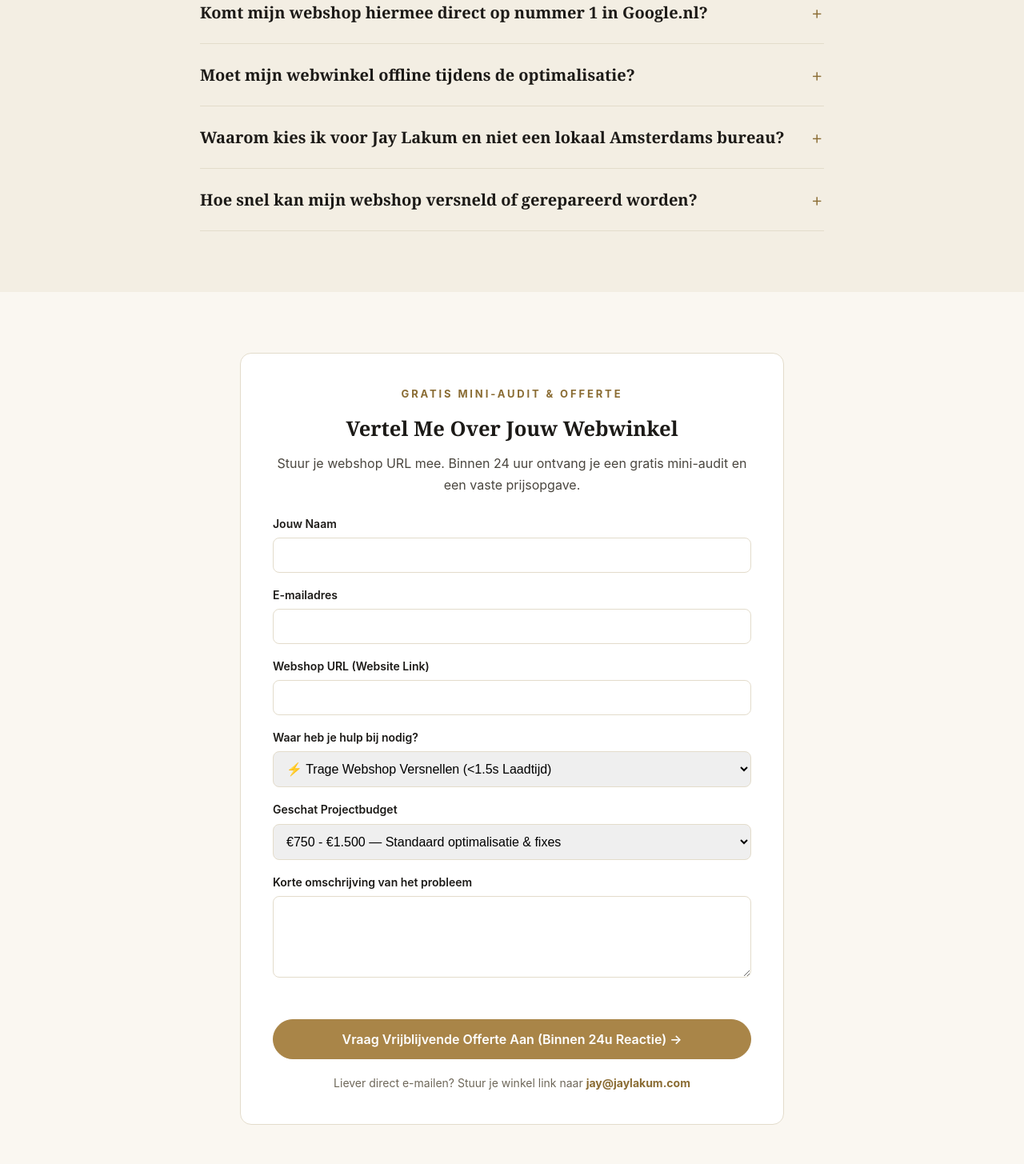
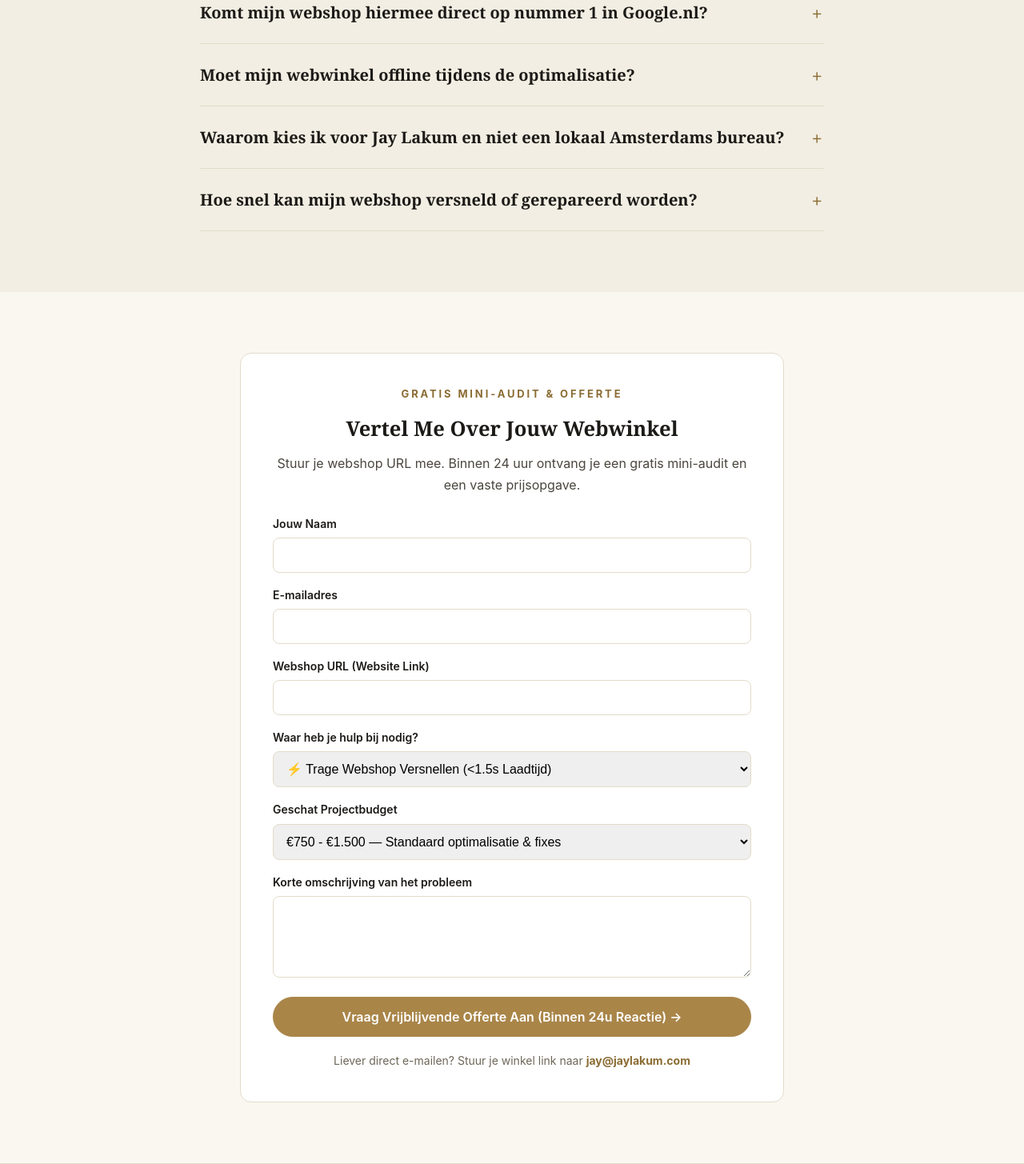
Before and after one commit to lakumjay/jaylakum, a PHP site: page /nl/ in a window 1280 px wide. Shown: the part 4580-6035 px from the top of the page at 80% size. Run offline with PHP 8.4, Linux system fonts and the light colour scheme; some libraries are stand-ins or nearby versions.

Commit message:
Remove invalid reCAPTCHA box to eliminate red error and preserve clean form conversion

```diff
--- a/index.html
+++ b/index.html
@@ -1015,8 +1015,7 @@
             </div>
             <!-- Optional Cloudflare Turnstile Free Anti-Bot Widget container -->
             <div class="cf-turnstile" data-sitekey="0x4AAAAAAAx_PLACEHOLDER_KEY" data-theme="auto" style="margin-bottom:12px"></div>
-            <div class="g-recaptcha" data-sitekey="6LdWFgluAAAAABNJxy864jQVCCq-9JzdpJizcnWS" style="margin-bottom:12px"></div>
-            <button class="btn" id="contactSubmitBtn" type="submit" style="justify-content:center">Send my requirement</button>
+              <button class="btn" id="contactSubmitBtn" type="submit" style="justify-content:center">Send my requirement</button>
             <div id="formStatusMsg" style="display:none;margin-top:14px;padding:12px 16px;border-radius:8px;font-size:14px;line-height:1.5;"></div>
             <p class="form-note">🛡️ Protected against spam. Your message goes straight to my personal inbox. Fixed price quote within 24 hours.</p>
           </form>
--- a/index.php
+++ b/index.php
@@ -1015,8 +1015,7 @@
             </div>
             <!-- Optional Cloudflare Turnstile Free Anti-Bot Widget container -->
             <div class="cf-turnstile" data-sitekey="0x4AAAAAAAx_PLACEHOLDER_KEY" data-theme="auto" style="margin-bottom:12px"></div>
-            <div class="g-recaptcha" data-sitekey="6LdWFgluAAAAABNJxy864jQVCCq-9JzdpJizcnWS" style="margin-bottom:12px"></div>
-            <button class="btn" id="contactSubmitBtn" type="submit" style="justify-content:center">Send my requirement</button>
+              <button class="btn" id="contactSubmitBtn" type="submit" style="justify-content:center">Send my requirement</button>
             <div id="formStatusMsg" style="display:none;margin-top:14px;padding:12px 16px;border-radius:8px;font-size:14px;line-height:1.5;"></div>
             <p class="form-note">🛡️ Protected against spam. Your message goes straight to my personal inbox. Fixed price quote within 24 hours.</p>
           </form>
--- a/nl/amsterdam/index.html
+++ b/nl/amsterdam/index.html
@@ -585,7 +585,6 @@
             <textarea id="nl-msg" name="message" rows="4" required style="width:100%;padding:12px;border:1px solid var(--line);border-radius:8px;font-size:16px" placeholder=""></textarea>
           </div>
           <!-- Cloudflare Turnstile Placeholder -->
-          <div class="g-recaptcha" data-sitekey="6LdWFgluAAAAABNJxy864jQVCCq-9JzdpJizcnWS" style="margin-bottom:12px"></div>
           <button type="submit" id="nl-submit-btn" class="btn" style="width:100%;justify-content:center;padding:14px">Vraag Vrijblijvende Offerte Aan (Binnen 24u Reactie) →</button>
           <div id="nl-status-msg" style="display:none;padding:12px;border-radius:8px;font-size:14px;line-height:1.5;"></div>
         </form>
--- a/nl/amsterdam/index.php
+++ b/nl/amsterdam/index.php
@@ -585,7 +585,6 @@
             <textarea id="nl-msg" name="message" rows="4" required style="width:100%;padding:12px;border:1px solid var(--line);border-radius:8px;font-size:16px" placeholder=""></textarea>
           </div>
           <!-- Cloudflare Turnstile Placeholder -->
-          <div class="g-recaptcha" data-sitekey="6LdWFgluAAAAABNJxy864jQVCCq-9JzdpJizcnWS" style="margin-bottom:12px"></div>
           <button type="submit" id="nl-submit-btn" class="btn" style="width:100%;justify-content:center;padding:14px">Vraag Vrijblijvende Offerte Aan (Binnen 24u Reactie) →</button>
           <div id="nl-status-msg" style="display:none;padding:12px;border-radius:8px;font-size:14px;line-height:1.5;"></div>
         </form>
--- a/nl/den-haag/index.html
+++ b/nl/den-haag/index.html
@@ -585,7 +585,6 @@
             <textarea id="nl-msg" name="message" rows="4" required style="width:100%;padding:12px;border:1px solid var(--line);border-radius:8px;font-size:16px" placeholder=""></textarea>
           </div>
           <!-- Cloudflare Turnstile Placeholder -->
-          <div class="g-recaptcha" data-sitekey="6LdWFgluAAAAABNJxy864jQVCCq-9JzdpJizcnWS" style="margin-bottom:12px"></div>
           <button type="submit" id="nl-submit-btn" class="btn" style="width:100%;justify-content:center;padding:14px">Vraag Vrijblijvende Offerte Aan (Binnen 24u Reactie) →</button>
           <div id="nl-status-msg" style="display:none;padding:12px;border-radius:8px;font-size:14px;line-height:1.5;"></div>
         </form>
--- a/nl/den-haag/index.php
+++ b/nl/den-haag/index.php
@@ -585,7 +585,6 @@
             <textarea id="nl-msg" name="message" rows="4" required style="width:100%;padding:12px;border:1px solid var(--line);border-radius:8px;font-size:16px" placeholder=""></textarea>
           </div>
           <!-- Cloudflare Turnstile Placeholder -->
-          <div class="g-recaptcha" data-sitekey="6LdWFgluAAAAABNJxy864jQVCCq-9JzdpJizcnWS" style="margin-bottom:12px"></div>
           <button type="submit" id="nl-submit-btn" class="btn" style="width:100%;justify-content:center;padding:14px">Vraag Vrijblijvende Offerte Aan (Binnen 24u Reactie) →</button>
           <div id="nl-status-msg" style="display:none;padding:12px;border-radius:8px;font-size:14px;line-height:1.5;"></div>
         </form>
--- a/nl/eindhoven/index.html
+++ b/nl/eindhoven/index.html
@@ -585,7 +585,6 @@
             <textarea id="nl-msg" name="message" rows="4" required style="width:100%;padding:12px;border:1px solid var(--line);border-radius:8px;font-size:16px" placeholder=""></textarea>
           </div>
           <!-- Cloudflare Turnstile Placeholder -->
-          <div class="g-recaptcha" data-sitekey="6LdWFgluAAAAABNJxy864jQVCCq-9JzdpJizcnWS" style="margin-bottom:12px"></div>
           <button type="submit" id="nl-submit-btn" class="btn" style="width:100%;justify-content:center;padding:14px">Vraag Vrijblijvende Offerte Aan (Binnen 24u Reactie) →</button>
           <div id="nl-status-msg" style="display:none;padding:12px;border-radius:8px;font-size:14px;line-height:1.5;"></div>
         </form>
--- a/nl/eindhoven/index.php
+++ b/nl/eindhoven/index.php
@@ -585,7 +585,6 @@
             <textarea id="nl-msg" name="message" rows="4" required style="width:100%;padding:12px;border:1px solid var(--line);border-radius:8px;font-size:16px" placeholder=""></textarea>
           </div>
           <!-- Cloudflare Turnstile Placeholder -->
-          <div class="g-recaptcha" data-sitekey="6LdWFgluAAAAABNJxy864jQVCCq-9JzdpJizcnWS" style="margin-bottom:12px"></div>
           <button type="submit" id="nl-submit-btn" class="btn" style="width:100%;justify-content:center;padding:14px">Vraag Vrijblijvende Offerte Aan (Binnen 24u Reactie) →</button>
           <div id="nl-status-msg" style="display:none;padding:12px;border-radius:8px;font-size:14px;line-height:1.5;"></div>
         </form>
--- a/nl/index.html
+++ b/nl/index.html
@@ -625,7 +625,6 @@
             <textarea id="nl-msg" name="message" rows="4" required style="width:100%;padding:12px;border:1px solid var(--line);border-radius:8px;font-size:16px" placeholder=""></textarea>
           </div>
           <!-- Cloudflare Turnstile Placeholder -->
-          <div class="g-recaptcha" data-sitekey="6LdWFgluAAAAABNJxy864jQVCCq-9JzdpJizcnWS" style="margin-bottom:12px"></div>
           <button type="submit" id="nl-submit-btn" class="btn" style="width:100%;justify-content:center;padding:14px">Vraag Vrijblijvende Offerte Aan (Binnen 24u Reactie) →</button>
           <div id="nl-status-msg" style="display:none;padding:12px;border-radius:8px;font-size:14px;line-height:1.5;"></div>
         </form>
--- a/nl/index.php
+++ b/nl/index.php
@@ -625,7 +625,6 @@
             <textarea id="nl-msg" name="message" rows="4" required style="width:100%;padding:12px;border:1px solid var(--line);border-radius:8px;font-size:16px" placeholder=""></textarea>
           </div>
           <!-- Cloudflare Turnstile Placeholder -->
-          <div class="g-recaptcha" data-sitekey="6LdWFgluAAAAABNJxy864jQVCCq-9JzdpJizcnWS" style="margin-bottom:12px"></div>
           <button type="submit" id="nl-submit-btn" class="btn" style="width:100%;justify-content:center;padding:14px">Vraag Vrijblijvende Offerte Aan (Binnen 24u Reactie) →</button>
           <div id="nl-status-msg" style="display:none;padding:12px;border-radius:8px;font-size:14px;line-height:1.5;"></div>
         </form>
--- a/nl/rotterdam/index.html
+++ b/nl/rotterdam/index.html
@@ -585,7 +585,6 @@
             <textarea id="nl-msg" name="message" rows="4" required style="width:100%;padding:12px;border:1px solid var(--line);border-radius:8px;font-size:16px" placeholder=""></textarea>
           </div>
           <!-- Cloudflare Turnstile Placeholder -->
-          <div class="g-recaptcha" data-sitekey="6LdWFgluAAAAABNJxy864jQVCCq-9JzdpJizcnWS" style="margin-bottom:12px"></div>
           <button type="submit" id="nl-submit-btn" class="btn" style="width:100%;justify-content:center;padding:14px">Vraag Vrijblijvende Offerte Aan (Binnen 24u Reactie) →</button>
           <div id="nl-status-msg" style="display:none;padding:12px;border-radius:8px;font-size:14px;line-height:1.5;"></div>
         </form>
--- a/nl/rotterdam/index.php
+++ b/nl/rotterdam/index.php
@@ -585,7 +585,6 @@
             <textarea id="nl-msg" name="message" rows="4" required style="width:100%;padding:12px;border:1px solid var(--line);border-radius:8px;font-size:16px" placeholder=""></textarea>
           </div>
           <!-- Cloudflare Turnstile Placeholder -->
-          <div class="g-recaptcha" data-sitekey="6LdWFgluAAAAABNJxy864jQVCCq-9JzdpJizcnWS" style="margin-bottom:12px"></div>
           <button type="submit" id="nl-submit-btn" class="btn" style="width:100%;justify-content:center;padding:14px">Vraag Vrijblijvende Offerte Aan (Binnen 24u Reactie) →</button>
           <div id="nl-status-msg" style="display:none;padding:12px;border-radius:8px;font-size:14px;line-height:1.5;"></div>
         </form>
--- a/nl/utrecht/index.html
+++ b/nl/utrecht/index.html
@@ -585,7 +585,6 @@
             <textarea id="nl-msg" name="message" rows="4" required style="width:100%;padding:12px;border:1px solid var(--line);border-radius:8px;font-size:16px" placeholder=""></textarea>
           </div>
           <!-- Cloudflare Turnstile Placeholder -->
-          <div class="g-recaptcha" data-sitekey="6LdWFgluAAAAABNJxy864jQVCCq-9JzdpJizcnWS" style="margin-bottom:12px"></div>
           <button type="submit" id="nl-submit-btn" class="btn" style="width:100%;justify-content:center;padding:14px">Vraag Vrijblijvende Offerte Aan (Binnen 24u Reactie) →</button>
           <div id="nl-status-msg" style="display:none;padding:12px;border-radius:8px;font-size:14px;line-height:1.5;"></div>
         </form>
--- a/nl/utrecht/index.php
+++ b/nl/utrecht/index.php
@@ -585,7 +585,6 @@
             <textarea id="nl-msg" name="message" rows="4" required style="width:100%;padding:12px;border:1px solid var(--line);border-radius:8px;font-size:16px" placeholder=""></textarea>
           </div>
           <!-- Cloudflare Turnstile Placeholder -->
-          <div class="g-recaptcha" data-sitekey="6LdWFgluAAAAABNJxy864jQVCCq-9JzdpJizcnWS" style="margin-bottom:12px"></div>
           <button type="submit" id="nl-submit-btn" class="btn" style="width:100%;justify-content:center;padding:14px">Vraag Vrijblijvende Offerte Aan (Binnen 24u Reactie) →</button>
           <div id="nl-status-msg" style="display:none;padding:12px;border-radius:8px;font-size:14px;line-height:1.5;"></div>
         </form>
```
